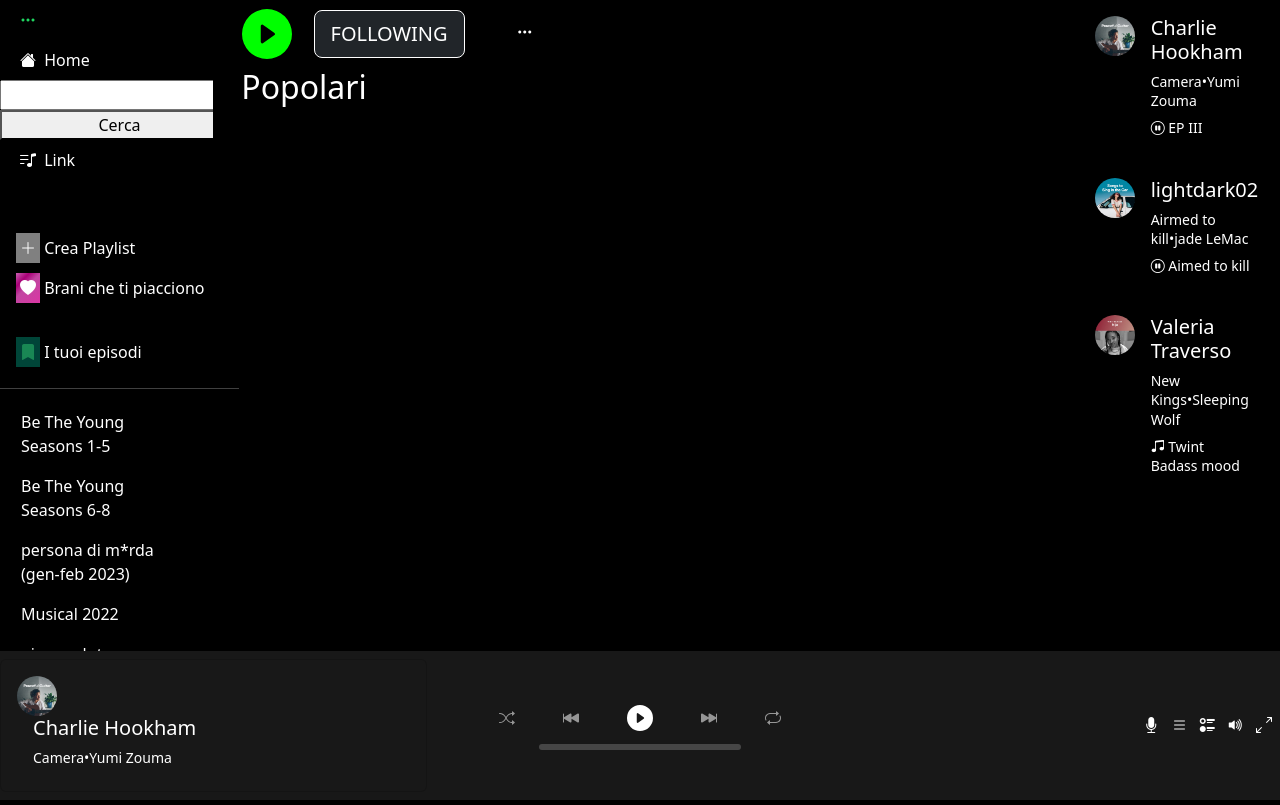
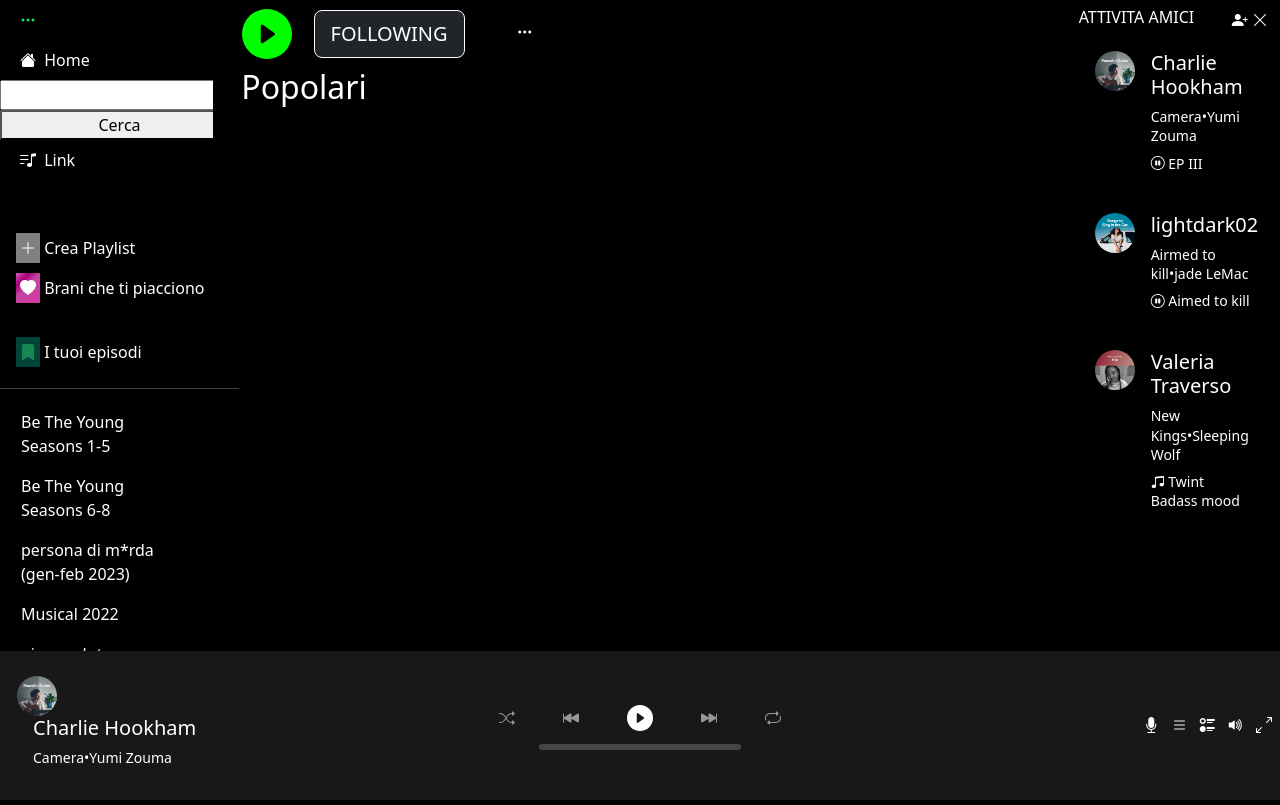
Before and after one commit to lucawar/corso_epicode, a plain HTML site: page settimana8/(BUILD-WEEK) PROGETTO SPOTIFY/artistPages.html in a window 1280 px wide. Shown: the top 805 px of the page. Drawn offline with nearby package versions, Linux system fonts and the light colour scheme; no server answers.

Commit message:
progettoSpotify

```diff
--- a/settimana8/(BUILD-WEEK) PROGETTO SPOTIFY/artistPages.html
+++ b/settimana8/(BUILD-WEEK) PROGETTO SPOTIFY/artistPages.html
@@ -29,7 +29,7 @@
         <a class="nav-link active" aria-current="page" href="#"
           ><i class="bi bi-three-dots p-1"></i
         ></a>
-        <a class="nav-link" href="#"> <i class="bi bi-house-fill text-white p-1"></i> Home</a>
+        <a class="nav-link" href="homePage.html"> <i class="bi bi-house-fill text-white p-1"></i> Home</a>
         <input type="text" id="searchInput">
 <button id="searchButton">Cerca</button>
 
@@ -98,6 +98,15 @@
       <!--Colonna amici (colonna 3) -->
 
       <section class="col-2 d-lg-block d-none colore-sfondo">
+        <div class="d-flex justify-content-between mt-2">
+          <div>
+          <h6>ATTIVITA AMICI</h6>
+        </div>
+        <div>
+          <i class="bi bi-person-plus-fill"></i>
+          <i class="bi bi-x-lg"></i>
+        </div>
+        </div>
         <div class="card card-body border-0 colore-sfondo">
           <div class="d-flex">
             <div>
```
Also changed, not shown: settimana8/(BUILD-WEEK) PROGETTO SPOTIFY/albumPages.html (+9 -0 lines), settimana8/(BUILD-WEEK) PROGETTO SPOTIFY/homePage.html (+9 -0 lines), settimana8/(BUILD-WEEK) PROGETTO SPOTIFY/searchResult.html (+10 -1 lines).
